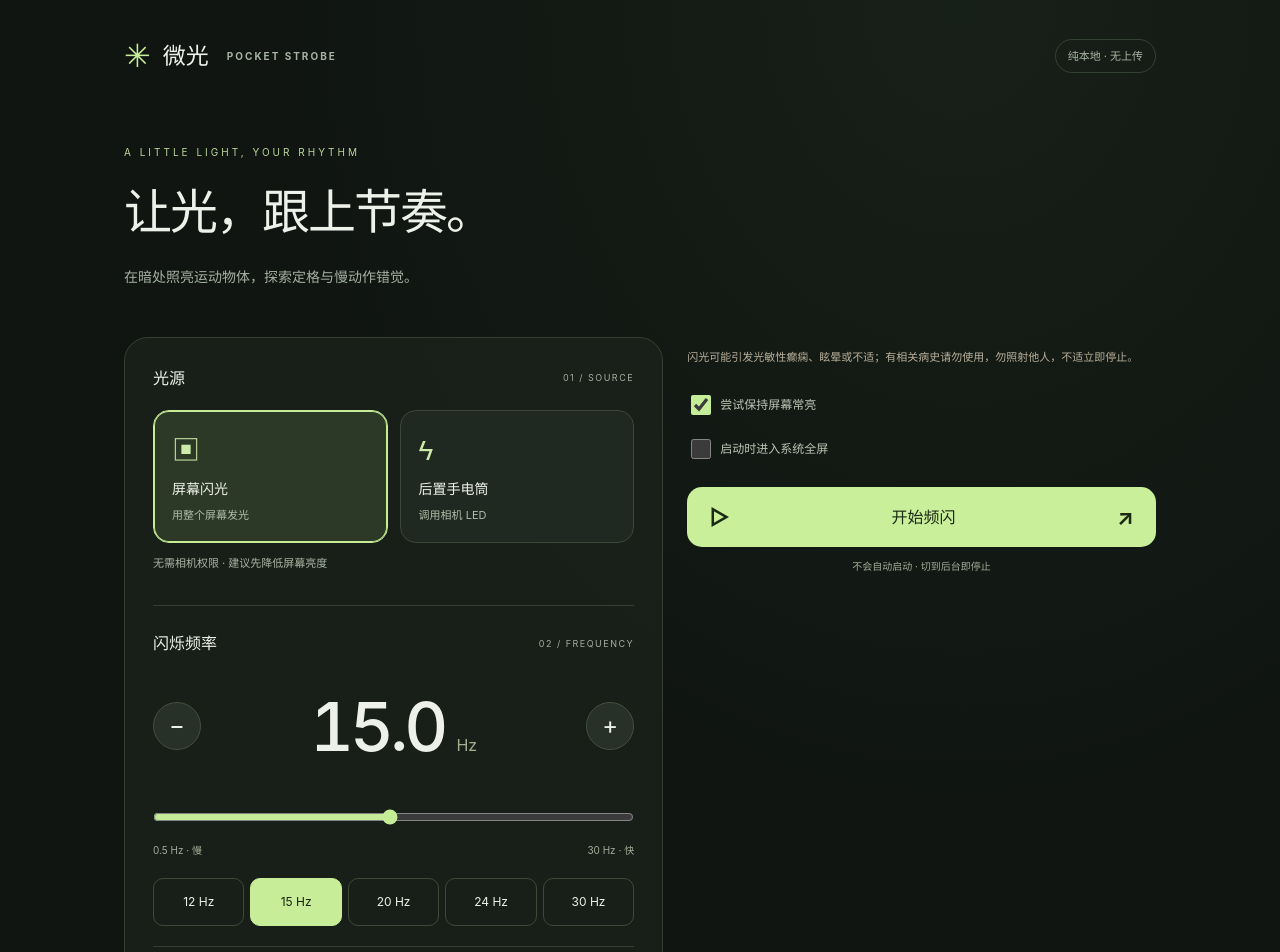
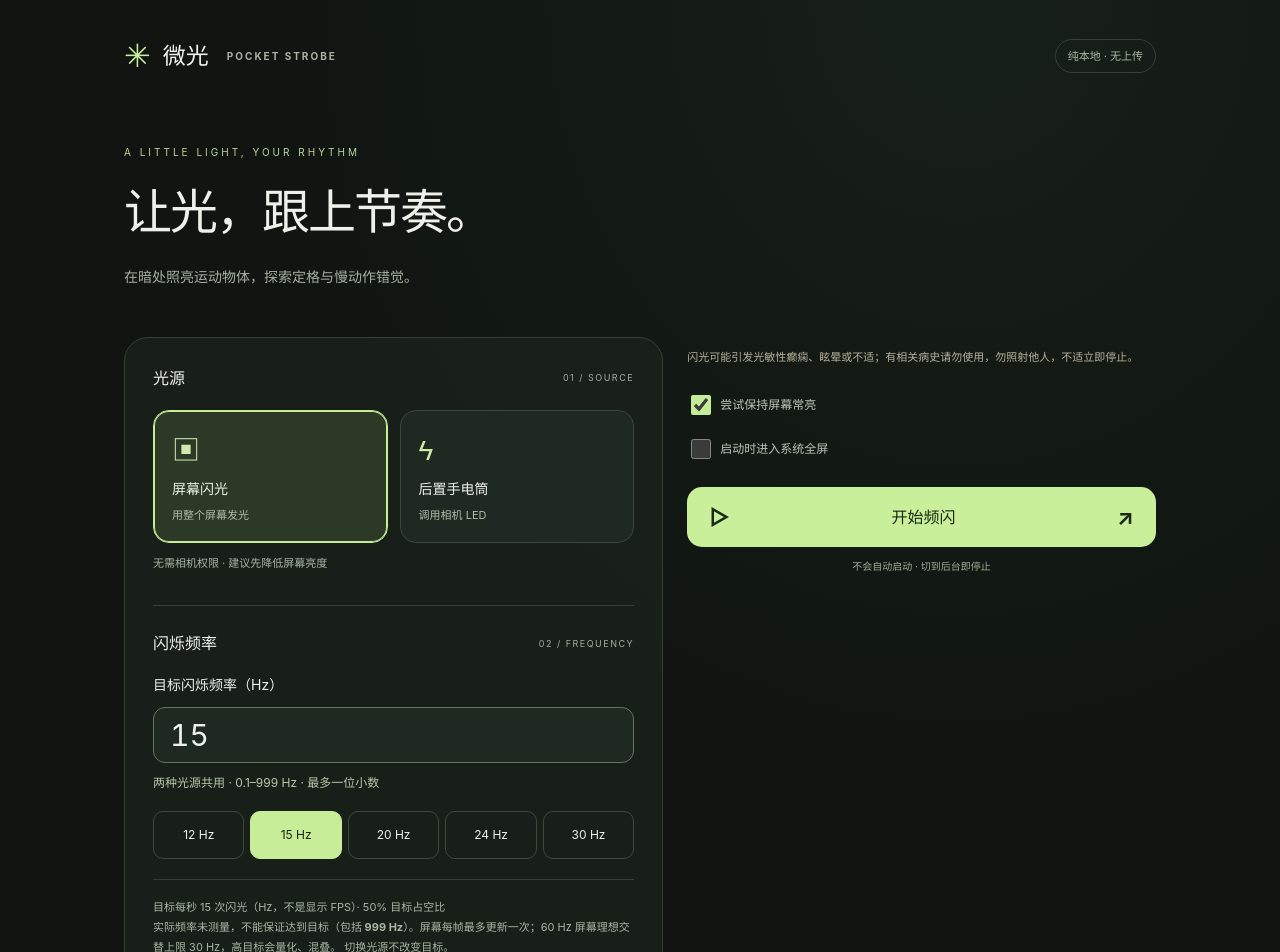
Before and after one commit to auto-duan/pocket-strobe, a React (Vite) app: page / in a window 1280 px wide. Shown: the top 952 px of the page. Built offline with nearby package versions, Linux system fonts and the light colour scheme.

Commit message:
Unify strobe frequency with validated decimal input

```diff
--- a/scripts/smoke.mjs
+++ b/scripts/smoke.mjs
@@ -28,7 +28,7 @@ try {
   assert(await start.isEnabled());
   assert.equal(await page.getByLabel("我已了解闪光风险").count(), 0);
   assert.equal(await page.getByRole("dialog").count(), 0);
-  assert.equal(await page.locator("output").textContent(), "15.0");
+  assert.equal(await page.locator("#frequency").inputValue(), "15");
   assert.equal(await page.getByTestId("strobe-output").count(), 0);
   assert(await page.getByText("系统已开启减少动态效果").isVisible());
   assert(
@@ -55,17 +55,47 @@ try {
     path: "verification/mobile-idle.png",
     fullPage: true,
   });
-  for (const hz of [12, 15, 20, 24, 30]) {
-    await page.getByRole("button", { name: hz + " Hz", exact: true }).click();
-    assert.equal(await page.locator("output").textContent(), hz.toFixed(1));
+  const input = page.locator("#frequency");
+  for (const width of [390,1280]) {
+  await page.setViewportSize({width,height:900});
+  assert.equal(await page.locator('input[type="range"]').count(),0);
+  for (const draft of ["0.1", "12.3", "999", "999.0"]) {
+    await input.fill(draft);
+    for (const mode of [/后置手电筒/, /屏幕闪光/]) {
+      await page.getByRole("button", {name:mode}).click();
+      assert.equal(await input.inputValue(),draft);
+      assert.equal(await input.getAttribute("aria-invalid"),"false");
+    }
+    await start.click();
+    await page.getByRole("button",{name:"立即停止"}).click();
+    assert.equal(await input.inputValue(),draft);
   }
-  assert.equal(await page.locator("#frequency").getAttribute("max"), "30");
-  await page.getByRole("button", {name: /后置手电筒/}).click();
-  assert.equal(await page.locator("output").textContent(), "5.0");
-  assert.equal(await page.locator("#frequency").getAttribute("max"), "5");
-  assert(await page.getByText(/LED 仅提供/).isVisible());
-  await page.getByRole("button", {name: /屏幕闪光/}).click();
-  assert.equal(await page.locator("output").textContent(), "15.0");
+  await input.fill("12.");
+  assert.equal(await input.inputValue(),"12.");
+  await input.blur();
+  assert.equal(await input.getAttribute("aria-invalid"),"false");
+  for (const draft of ["", "0", "-1", "NaN", "Infinity", "1000", "12.34", "1e2", "0.01"]) {
+    await input.fill(draft);
+    await start.click();
+    assert.equal(await page.getByTestId("strobe-output").count(),0);
+    assert.equal(await input.inputValue(),draft);
+    assert.equal(await input.getAttribute("aria-invalid"),"true");
+    assert(await page.locator("#frequency-error").isVisible());
+  }
+  for (const hz of [12,15,20,24,30]) {
+    await page.getByRole("button",{name:hz+" Hz",exact:true}).click();
+    await page.getByRole("button",{name:/后置手电筒/}).click();
+    assert.equal(await input.inputValue(),String(hz));
+    assert.equal(await page.getByRole("button",{name:hz+" Hz",exact:true}).getAttribute("aria-pressed"),"true");
+    await page.getByRole("button",{name:/屏幕闪光/}).click();
+    assert.equal(await input.inputValue(),String(hz));
+  }
+  assert.equal(await input.getAttribute("min"),"0.1");
+  assert.equal(await input.getAttribute("max"),"999");
+  assert.equal(await input.getAttribute("step"),"0.1");
+  assert.equal(await input.getAttribute("inputmode"),"decimal");
+  }
+  await page.setViewportSize({width:390,height:844});
   await start.click();
   await page.getByRole("button", { name: "立即停止" }).waitFor();
   const stop = page.getByRole("button", { name: "立即停止" });
@@ -126,7 +156,7 @@ try {
   });
   assert.deepEqual(errors, []);
   console.log(
-    "PASS: no consent gate or autoplay, immersive edge-to-edge output, hidden settings/header/warnings, compact accessible stop, tap anywhere, keyboard Enter, 15Hz default, all high presets, mode limits and visible resets, reduced motion, mobile overflow, Escape, stop button, pagehide, visibility hidden; no page errors. Idle and black-only active screenshots; visual flashing suppressed.",
+    "PASS: no consent gate or autoplay, immersive edge-to-edge output, hidden settings/header/warnings, compact accessible stop, tap anywhere, keyboard Enter, 15Hz default, all high presets, shared decimal input, invalid drafts blocked, no slider, exact mode preservation, reduced motion, mobile overflow, Escape, stop button, pagehide, visibility hidden; no page errors. Idle and black-only active screenshots; visual flashing suppressed.",
   );
 } finally {
   await browser?.close();
--- a/src/controller.ts
+++ b/src/controller.ts
@@ -1,9 +1,10 @@
 export type Mode = "screen" | "torch";
-export const clampFrequency = (value: number, mode: Mode) =>
-  Math.min(
-    mode === "torch" ? 5 : 30,
-    Math.max(0.5, Number.isFinite(value) ? Math.round(value * 10) / 10 : 1),
-  );
+export function parseFrequency(draft: string): number | null {
+  if (!/^\d+(?:\.\d?)?$/.test(draft)) return null;
+  const value = Number(draft);
+  return Number.isFinite(value) && value >= 0.1 && value <= 999 ? value : null;
+}
+export const validFrequency = (value: number) => Number.isFinite(value) && value >= 0.1 && value <= 999 && Math.abs(value * 10 - Math.round(value * 10)) < 1e-9;
 type TorchConstraint = MediaTrackConstraintSet & { torch: boolean };
 export class StrobeController {
   private generation = 0;
@@ -19,8 +20,9 @@ export class StrobeController {
     private light: (on: boolean) => void,
     private error: (message: string) => void,
   ) {}
-  setFrequency(value: number, mode: Mode) {
-    this.frequency = clampFrequency(value, mode);
+  setFrequency(value: number) {
+    if (!validFrequency(value)) throw new RangeError("频率须为 0.1–999 Hz，最多一位小数。");
+    this.frequency = value;
   }
   private write(track: MediaStreamTrack, on: boolean) {
     const operation = this.queue.then(() =>
@@ -57,8 +59,8 @@ export class StrobeController {
     await stopping;
     if (token !== this.generation) return false;
     this.mode = mode;
-    this.setFrequency(frequency, mode);
     try {
+      this.setFrequency(frequency);
       if (mode === "torch") {
         if (!window.isSecureContext)
           throw new Error("手电筒需要 HTTPS 安全连接（或本机 localhost）。");
@@ -138,7 +140,7 @@ export class StrobeController {
       if (!this.active || token !== this.generation) return;
       // Never catch up missed pulses; hardware writes are strictly serialized.
       const delay = Math.max(
-        0,
+        16, // Bounded writes; never busy-loop or catch up missed edges.
         500 / this.frequency - (performance.now() - began),
       );
       this.timer = setTimeout(() => void this.tick(token, !on), delay);
--- a/src/main.tsx
+++ b/src/main.tsx
@@ -1,16 +1,23 @@
 import React, { useEffect, useRef, useState } from "react";
 import { createRoot } from "react-dom/client";
-import { clampFrequency, StrobeController, type Mode } from "./controller";
+import { parseFrequency, StrobeController, type Mode } from "./controller";
 import "./style.css";
 function App() {
   const [mode, setMode] = useState<Mode>("screen"),
-    [hz, setHz] = useState(15),
+    [draft, setDraft] = useState("15"),
+    [frequencyError, setFrequencyError] = useState(""),
     [running, setRunning] = useState(false),
     [busy, setBusy] = useState(false),
     [error, setError] = useState(""),
     [full, setFull] = useState(false),
     [awake, setAwake] = useState(true),
     [note, setNote] = useState("");
+  const hz = parseFrequency(draft);
+  const validate = () => {
+    const value = parseFrequency(draft);
+    setFrequencyError(value === null ? "请输入 0.1–999 Hz 的普通数字，最多一位小数（不接受科学计数法）。" : "");
+    return value;
+  };
   const epoch = useRef(0),
     wake = useRef<WakeLockSentinel | null>(null),
     mounted = useRef(true);
@@ -60,6 +67,8 @@ function App() {
   }, []);
   const start = async () => {
     if (busy || running) return;
+    const value = validate();
+    if (value === null) return;
     const token = ++epoch.current;
     setBusy(true);
     setError("");
@@ -77,7 +86,7 @@ function App() {
           else wake.current = lock;
         })
         .catch(() => setNote("保持亮屏不可用，请留意系统自动锁屏。"));
-    const ok = await controller.current!.start(mode, hz);
+    const ok = await controller.current!.start(mode, value);
     if (token !== epoch.current || !mounted.current) return;
     setBusy(false);
     setRunning(ok);
@@ -88,11 +97,7 @@ function App() {
         void document.exitFullscreen().catch(() => {});
     }
   };
-  const frequency = (n: number) => {
-    const v = clampFrequency(n, mode);
-    setHz(v);
-    controller.current!.setFrequency(v, mode);
-  };
+  const frequency = (n: number) => { setDraft(String(n)); setFrequencyError(""); };
   return (
     <>
       <main hidden={running} className="mx-auto max-w-[1080px] pt-5 pr-[max(24px,env(safe-area-inset-right))] pb-6 pl-[max(24px,env(safe-area-inset-left))] min-[701px]:pt-8">
@@ -123,7 +128,6 @@ function App() {
                   className="min-h-12 cursor-pointer disabled:opacity-40 disabled:cursor-not-allowed focus-visible:outline-3 focus-visible:outline-[#d1f897] focus-visible:outline-offset-4 [-webkit-tap-highlight-color:transparent] flex flex-col items-start gap-2 rounded-2xl border border-[#3b4738] bg-[#202921] p-[18px] aria-pressed:border-[#c6ed96] aria-pressed:bg-[#2b3926] aria-pressed:shadow-[inset_0_0_0_1px_#c6ed96] [&>strong]:text-sm [&>small]:text-[11px] [&>small]:text-[#b1bda9]"
                   onClick={() => {
                     setMode(m);
-                    setHz(m === "screen" ? 15 : 5);
                     setError("");
                   }}
                 >
@@ -146,46 +150,23 @@ function App() {
               <h2>闪烁频率</h2>
               <span>02 / FREQUENCY</span>
             </div>
-            <div className="my-5 flex items-center justify-between [&_button]:w-12 [&_button]:rounded-full [&_button]:border [&_button]:border-[#43503d] [&_button]:bg-[#283127] [&_button]:text-2xl [&_output]:text-[62px] min-[701px]:[&_output]:text-[68px] [&_output]:font-[550] [&_output]:tracking-[-4px] [&_output]:tabular-nums [&_div>span]:ml-3 [&_div>span]:text-base [&_div>span]:text-[#a1b190]">
-              <button className="min-h-12 cursor-pointer disabled:opacity-40 disabled:cursor-not-allowed focus-visible:outline-3 focus-visible:outline-[#d1f897] focus-visible:outline-offset-4 [-webkit-tap-highlight-color:transparent]"
-                aria-label="降低频率"
-                disabled={busy || running}
-                onClick={() => frequency(hz - 0.5)}
-              >
-                −
-              </button>
-              <div>
-                <output>{hz.toFixed(1)}</output>
-                <span>Hz</span>
-              </div>
-              <button className="min-h-12 cursor-pointer disabled:opacity-40 disabled:cursor-not-allowed focus-visible:outline-3 focus-visible:outline-[#d1f897] focus-visible:outline-offset-4 [-webkit-tap-highlight-color:transparent]"
-                aria-label="增加频率"
-                disabled={busy || running}
-                onClick={() => frequency(hz + 0.5)}
-              >
-                +
-              </button>
-            </div>
-            <label className="sr-only" htmlFor="frequency">
-              闪烁频率（赫兹）
-            </label>
-            <input
-              id="frequency"
-              className="m-0 min-h-10 w-full accent-[#c5ed97] focus-visible:outline-3 focus-visible:outline-[#d1f897] focus-visible:outline-offset-4"
-              type="range"
-              min="0.5"
-              max={mode === "screen" ? 30 : 5}
-              step="0.1"
-              value={hz}
-              disabled={busy || running}
-              onChange={(e) => frequency(Number(e.target.value))}
-            />
-            <div className="flex justify-between text-[10px] text-[#a1af9b]">
-              <span>0.5 Hz · 慢</span>
-              <span>{mode === "screen" ? 30 : 5} Hz · 快</span>
-            </div>
+            <label className="mt-5 block text-sm" htmlFor="frequency">目标闪烁频率（Hz）</label>
+            <input id="frequency" className="my-3 min-h-14 w-full min-w-0 rounded-xl border border-[#667655] bg-[#202921] px-4 text-3xl tabular-nums focus-visible:outline-3 focus-visible:outline-[#d1f897]"
+              type="text" role="spinbutton" inputMode="decimal" min="0.1" max="999" step="0.1"
+              aria-valuemin={0.1} aria-valuemax={999} aria-valuenow={hz ?? undefined}
+              aria-invalid={!!frequencyError} aria-describedby="frequency-help frequency-error"
+              value={draft} disabled={busy || running}
+              onChange={(e) => { setDraft(e.target.value); setFrequencyError(""); }} onBlur={validate}
+              onKeyDown={(e) => {
+                if ((e.key === "ArrowUp" || e.key === "ArrowDown") && hz !== null) {
+                  e.preventDefault();
+                  frequency(Math.min(999, Math.max(0.1, Math.round((hz + (e.key === "ArrowUp" ? 0.1 : -0.1)) * 10) / 10)));
+                }
+              }} />
+            <p id="frequency-help" className="text-xs text-[#b7c7a7]">两种光源共用 · 0.1–999 Hz · 最多一位小数</p>
+            <p id="frequency-error" role={frequencyError ? "alert" : undefined} className="mt-2 text-xs text-[#ffe0d0]">{frequencyError}</p>
             <div className="my-5 flex gap-1.5 [&>button]:flex-1 [&>button]:rounded-[10px] [&>button]:border [&>button]:border-[#3e4a37] [&>button]:bg-transparent [&>button]:text-xs [&>button[aria-pressed=true]]:border-[#c8ed99] [&>button[aria-pressed=true]]:bg-[#c8ed99] [&>button[aria-pressed=true]]:text-[#182210]">
-              {(mode === "screen" ? [12, 15, 20, 24, 30] : [0.5, 1, 2, 5]).map((n) => (
+              {[12, 15, 20, 24, 30].map((n) => (
                 <button className="min-h-12 cursor-pointer disabled:opacity-40 disabled:cursor-not-allowed focus-visible:outline-3 focus-visible:outline-[#d1f897] focus-visible:outline-offset-4 [-webkit-tap-highlight-color:transparent]"
                   disabled={busy || running}
                   key={n}
@@ -197,9 +178,10 @@ function App() {
               ))}
             </div>
             <p className="mt-[11px] mb-0 border-t border-[#344032] pt-[18px] text-[11px] leading-[1.8] text-[#a9b6a3]">
-              目标每秒 {hz} 次闪光（Hz，不是显示 FPS）· 50% 目标占空比
+              目标每秒 {hz ?? "—"} 次闪光（Hz，不是显示 FPS）· 50% 目标占空比
               <br />
-              {mode === "screen" ? "未测量实际频率。60 Hz 屏幕理想交替上限 30 Hz；亮暗至少各一帧，20 / 24 Hz 等会量化、混叠，不能保证精确定格。短脉冲定格建议使用专用频闪灯。" : "LED 仅提供 0.5–5 Hz 实验性慢闪，不适合 15–30 Hz 定格。切换模式重设屏幕为 15 Hz、LED 为 5 Hz；高频效果请选屏幕或专用频闪灯。"}
+              <strong>实际频率未测量，不能保证达到目标（包括 999 Hz）。</strong>
+              {mode === "screen" ? "屏幕每帧最多更新一次；60 Hz 屏幕理想交替上限 30 Hz，高目标会量化、混叠。" : "LED 受硬件与浏览器限制；串行写入、至少间隔 16 ms，跳过错失脉冲，不追赶。"} 切换光源不改变目标。
             </p>
           </section>
           <aside>
```
Also changed, not shown: verification/RESULTS.md (+9 -10 lines), 2 other files (tests, documents, lock files or other folders).
